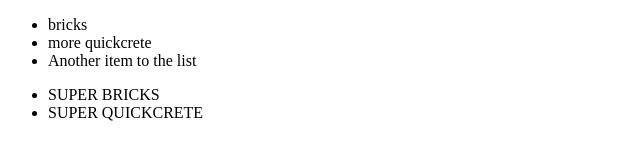
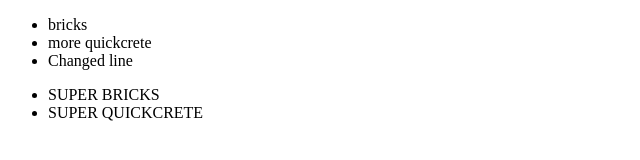
Before and after one commit to PitixJakob/test, a plain HTML site: page index.html in a window 1280 px wide. Shown: the full height of the page, 0-640 px from the left. Drawn offline with Linux system fonts and the light colour scheme.

Commit message:
Changed stuff

```diff
--- a/index.html
+++ b/index.html
@@ -9,7 +9,7 @@
       <ul>
         <li>bricks</li>
         <li>more quickcrete</li>
-        <li>Another item to the list</li>
+        <li>Changed line</li>
       </ul>
 
       <ul>
```
